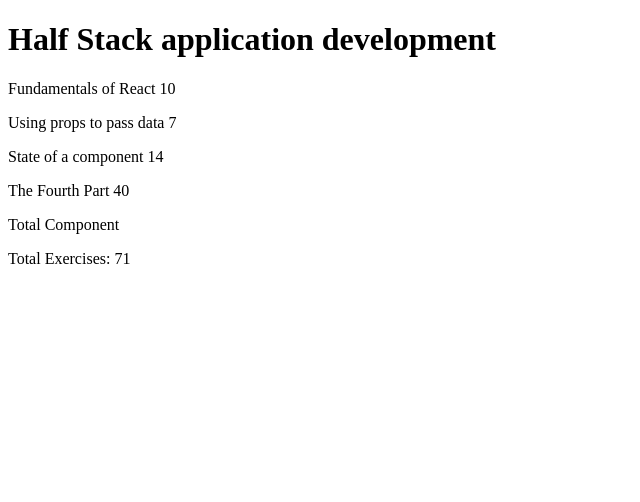
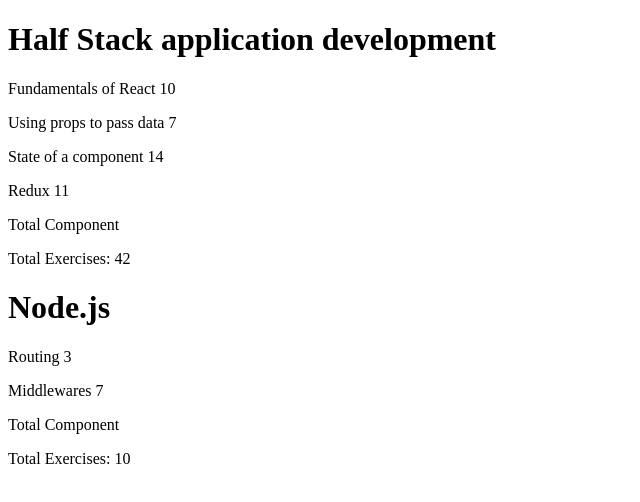
Before and after one commit to dustin4d/fso-exercises, a React (Vite) app in the folder 2.1-2.5/: page / in a window 1280 px wide. Shown: the top 502 px of the page, without its empty margins (0-640 px from the left). Built offline with nearby package versions, Linux system fonts and the light colour scheme.

Commit message:
Arbitrary courses

```diff
--- a/2.1-2.5/src/App.jsx
+++ b/2.1-2.5/src/App.jsx
@@ -1,8 +1,9 @@
 import Course from './Course.jsx'
 const App = () => {
-  const course = {
+  const courses = [
+    {
+      name: 'Half Stack application development',
       id: 1,
-    name: 'Half Stack application development',
       parts: [
         {
           name: 'Fundamentals of React',
@@ -20,14 +21,37 @@
           id: 3
         },
         {
-        name: 'The Fourth Part',
-        exercises: 40,
+          name: 'Redux',
+          exercises: 11,
           id: 4
         }
       ]
+    },
+    {
+      name: 'Node.js',
+      id: 2,
+      parts: [
+        {
+          name: 'Routing',
+          exercises: 3,
+          id: 1
+        },
+        {
+          name: 'Middlewares',
+          exercises: 7,
+          id: 2
         }
+      ]
+    }
+  ]
 
-  return <Course course={course} />
+  return (
+    <div>
+      {courses.map((course) =>
+        <Course courses={course} key={course.id} />
+      )}
+    </div>
+  )
 }
 
 export default App
--- a/2.1-2.5/src/Course.jsx
+++ b/2.1-2.5/src/Course.jsx
@@ -2,12 +2,12 @@
 import Content from './Content.jsx'
 import Total from './Total.jsx'
 
-const Course = ({course}) => {
+const Course = ({courses}) => {
     return (
         <div>
-            <Header header={course.name}/>
-            <Content parts={course.parts}/>
-            <Total total={course.parts}/>
+            <Header header={courses.name}/>
+            <Content parts={courses.parts}/>
+            <Total total={courses.parts}/>
         </div>
     )
 }
--- a/2.1-2.5/src/Total.jsx
+++ b/2.1-2.5/src/Total.jsx
@@ -4,7 +4,6 @@
             <p>Total Component</p>
             <p>
                 Total Exercises: {total.reduce((acc, currentVal) => {
-                    console.log(currentVal.exercises)
                     return acc + currentVal.exercises
                 }, 0)}
             </p>
```
Lines whose indentation alone changed are shown as unchanged.
